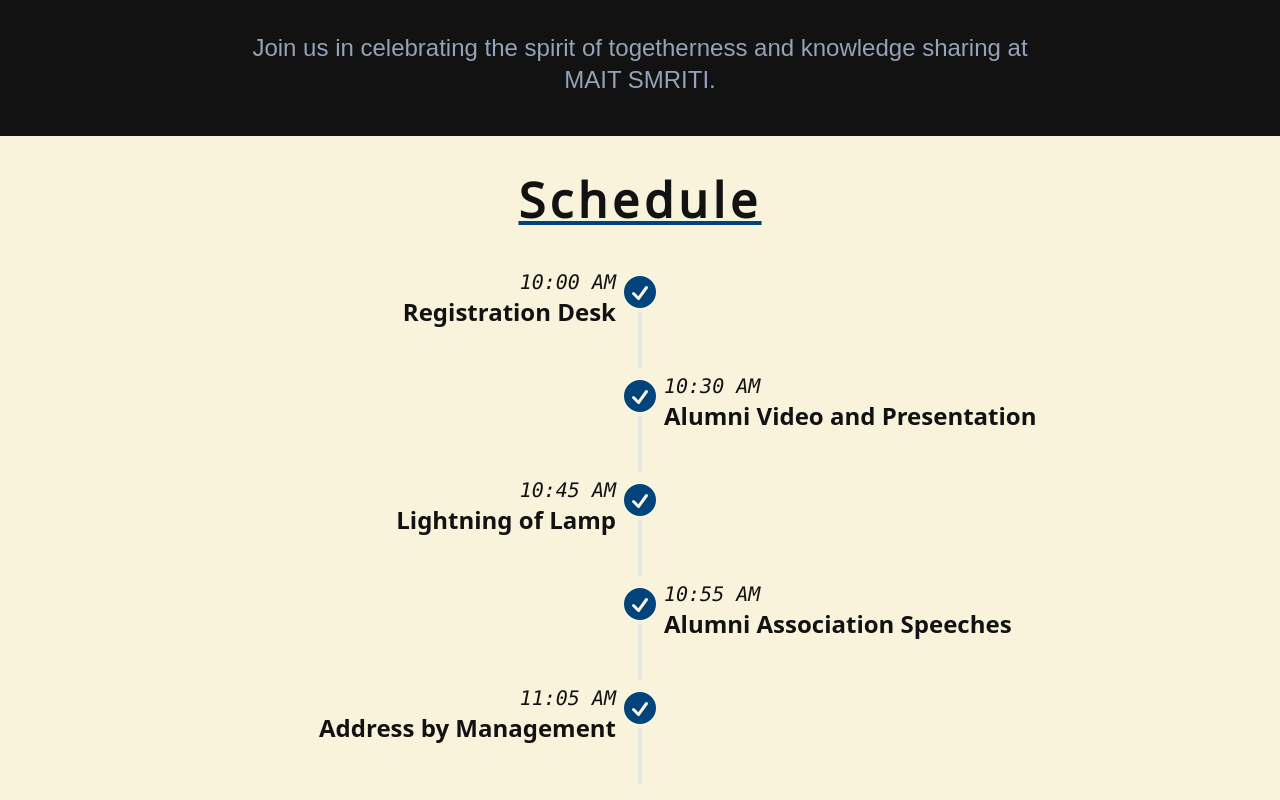
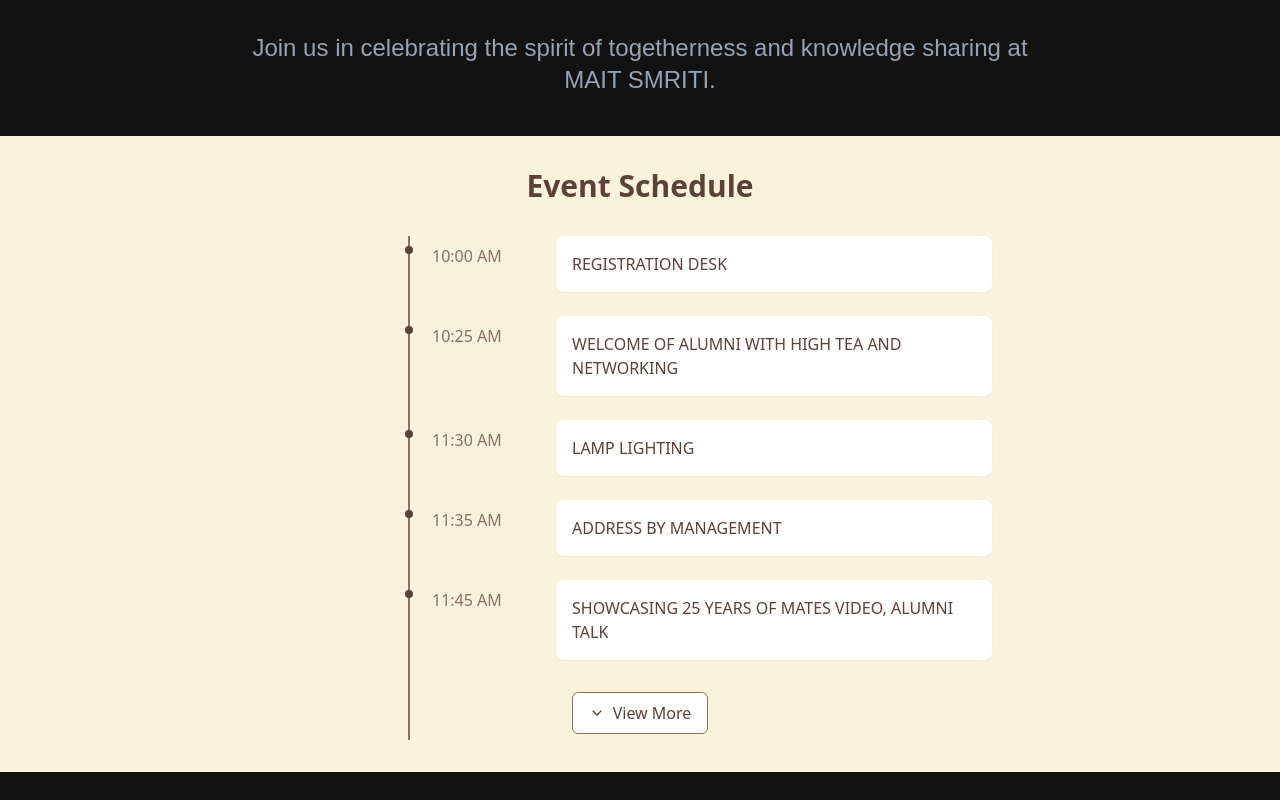
Before and after one commit to IshaanMinocha/maitaa-website, a React (Vite) app: page /smriti25 in a window 1280 px wide. Shown: the part 1220-2020 px from the top of the page. Built offline with nearby package versions, Linux system fonts and the light colour scheme; a web font is replaced by a local one.

Commit message:
footer responsive, timeline enhanced

```diff
--- a/package.json
+++ b/package.json
@@ -18,6 +18,7 @@
     "@react-three/drei": "^9.89.1",
     "@react-three/fiber": "^8.15.12",
     "framer-motion": "^10.18.0",
+    "lucide-react": "^0.474.0",
     "maath": "^0.10.4",
     "react": "^18.2.0",
     "react-dom": "^18.2.0",
--- /dev/null
+++ b/src/Components/Smriti25Timeline.jsx
@@ -0,0 +1,155 @@
+import { useState } from "react"
+import { motion, AnimatePresence } from "framer-motion"
+import { ChevronDown, ChevronUp } from "lucide-react"
+
+const scheduleData = [
+    { time: "10:00 AM", event: "REGISTRATION DESK" },
+    { time: "10:25 AM", event: "WELCOME OF ALUMNI WITH HIGH TEA AND NETWORKING" },
+    // { time: "10:30 AM", event: "HIGH TEA AND NETWORKING" },
+    { time: "11:30 AM", event: "LAMP LIGHTING" },
+    { time: "11:35 AM", event: "ADDRESS BY MANAGEMENT" },
+    { time: "11:45 AM", event: "SHOWCASING 25 YEARS OF MATES VIDEO, ALUMNI TALK" },
+    { time: "12:00 PM", event: "RELEASE OF ANNUAL NEWSLETTER MAIT SMRITI 2025" },
+    { time: "12:05 PM", event: "OPENING OF STARTUP FAIR" },
+    { time: "12:10 PM", event: "DISTINGUISHED ALUMNI FELICITATION" },
+    { time: "12:20 PM", event: "ABHINANDAN FELICITATION" },
+    { time: "12:40 PM", event: "VOTE OF THANKS BY DIRECTOR MAIT, PROF. NEELAM SHARMA" },
+    { time: "12:45 PM", event: "GROUP PHOTO" },
+    {
+        time: "1:30 PM",
+        event: "NETWORKING LUNCH WITH EVENTS",
+        isLongContent: true,
+        subEvents: [
+            "CULTURAL PERFORMANCES",
+            "DISTRIBUTION OF SMRITI NEWSLETTER, COLLEGE BROCHURE AND 25TH YEARS MAGAZINE, SOUVENIR",
+        ],
+    },
+    { time: "4:00 PM", event: "HIGH TEA" },
+]
+
+export default function Smriti25Timeline() {
+    const [expandedItems, setExpandedItems] = useState(new Set())
+    const [showAll, setShowAll] = useState(false)
+    const visibleItems = showAll ? scheduleData : scheduleData.slice(0, 5)
+
+    const toggleItem = (index) => {
+        const newSet = new Set(expandedItems)
+        if (expandedItems.has(index)) {
+            newSet.delete(index)
+        } else {
+            newSet.add(index)
+        }
+        setExpandedItems(newSet)
+    }
+
+    return (
+        <div className="max-w-3xl mx-auto p-4 md:p-8">
+            <h2 className="text-2xl md:text-3xl font-bold text-[#5D4037] mb-8 text-center">Event Schedule</h2>
+
+            <div className="relative">
+                {/* Vertical line */}
+                <div className="absolute left-[15px] md:left-[120px] top-0 bottom-0 w-0.5 bg-[#8D6E63]" />
+
+                <motion.div
+                    className="space-y-6"
+                    layout
+                    transition={{
+                        layout: { duration: 0.3 },
+                    }}
+                >
+                    <AnimatePresence mode="wait">
+                        {visibleItems.map((item, index) => (
+                            <motion.div
+                                key={index}
+                                initial={{ opacity: 0, y: 20 }}
+                                animate={{ opacity: 1, y: 0 }}
+                                exit={{ opacity: 0, y: -20 }}
+                                transition={{ duration: 0.3 }}
+                                layout
+                                className="relative"
+                            >
+                                {/* Timeline dot */}
+                                <div className="absolute left-[12px] md:left-[117px] w-2 h-2 rounded-full bg-[#5D4037] mt-2.5" />
+
+                                <div className="ml-8 md:ml-36 relative">
+                                    <motion.div className="flex flex-col md:flex-row md:items-start gap-1 md:gap-6" layout>
+                                        <time className="text-[#8D6E63] font-medium min-w-[100px] pt-2">{item.time}</time>
+                                        <motion.div
+                                            className="bg-white rounded-lg p-4 shadow-sm hover:shadow-md transition-shadow flex-1"
+                                            layout
+                                        >
+                                            <p className="text-[#5D4037] font-medium">{item.event}</p>
+
+                                            {item.isLongContent && item.subEvents && (
+                                                <>
+                                                    <AnimatePresence mode="wait">
+                                                        {expandedItems.has(index) && (
+                                                            <motion.div
+                                                                initial={{ height: 0, opacity: 0 }}
+                                                                animate={{ height: "auto", opacity: 1 }}
+                                                                exit={{ height: 0, opacity: 0 }}
+                                                                transition={{ duration: 0.2 }}
+                                                                className="mt-2"
+                                                            >
+                                                                <ul className="list-disc ml-4 text-[#8D6E63] space-y-1">
+                                                                    {item.subEvents.map((subEvent, subIndex) => (
+                                                                        <li key={subIndex}>{subEvent}</li>
+                                                                    ))}
+                                                                </ul>
+                                                            </motion.div>
+                                                        )}
+                                                    </AnimatePresence>
+
+                                                    <button
+                                                        onClick={() => toggleItem(index)}
+                                                        className="mt-2 text-[#8D6E63] hover:text-[#5D4037] text-sm flex items-center gap-1 transition-colors"
+                                                    >
+                                                        {expandedItems.has(index) ? (
+                                                            <>
+                                                                <ChevronUp className="w-4 h-4" />
+                                                                Show Less
+                                                            </>
+                                                        ) : (
+                                                            <>
+                                                                <ChevronDown className="w-4 h-4" />
+                                                                Show More
+                                                            </>
+                                                        )}
+                                                    </button>
+                                                </>
+                                            )}
+                                        </motion.div>
+                                    </motion.div>
+                                </div>
+                            </motion.div>
+                        ))}
+                    </AnimatePresence>
+                </motion.div>
+
+                {scheduleData.length > 5 && (
+                    <motion.div
+                        layout
+                        className="text-center mt-8 h-12" // Fixed height to prevent jumping
+                    >
+                        <button
+                            onClick={() => setShowAll(!showAll)}
+                            className="bg-white hover:bg-[#FDFBF7] text-[#5D4037] border border-[#8D6E63] px-4 py-2 rounded-md inline-flex items-center justify-center min-w-[120px]" // Fixed minimum width
+                        >
+                            {showAll ? (
+                                <>
+                                    <ChevronUp className="w-4 h-4 mr-2" />
+                                    <span>Show Less</span>
+                                </>
+                            ) : (
+                                <>
+                                    <ChevronDown className="w-4 h-4 mr-2" />
+                                    <span>View More</span>
+                                </>
+                            )}
+                        </button>
+                    </motion.div>
+                )}
+            </div>
+        </div>
+    )
+}
--- a/src/Views/Smriti24.jsx
+++ b/src/Views/Smriti24.jsx
@@ -5,6 +5,7 @@
 import AboutSmriti from '../Components/AboutSmriti';
 import ScheduleSmriti from '../Components/ScheduleSmriti';
 import SponsorsSmriti from '../Components/SponsorsSmriti';
+import Smriti25Timeline from '../Components/Smriti25Timeline';
 
 export default function Smriti24({ setProgress }) {
   const [isMobileMenuOpen, setIsMobileMenuOpen] = useState(false);
@@ -177,7 +178,8 @@
         <AboutSmriti />
       </section>
       <section id="schedule" className="text-dark bg-light flex flex-col items-center justify-center">
-        <ScheduleSmriti />
+        {/* <ScheduleSmriti /> */}
+        <Smriti25Timeline />
       </section>
       <section id="sponsors" className="text-light bg-dark flex flex-col items-center justify-center">
         <SponsorsSmriti />
```
Also changed, not shown: src/Components/Footer.jsx (+14 -12 lines), 1 other file (tests, documents, lock files or other folders).
